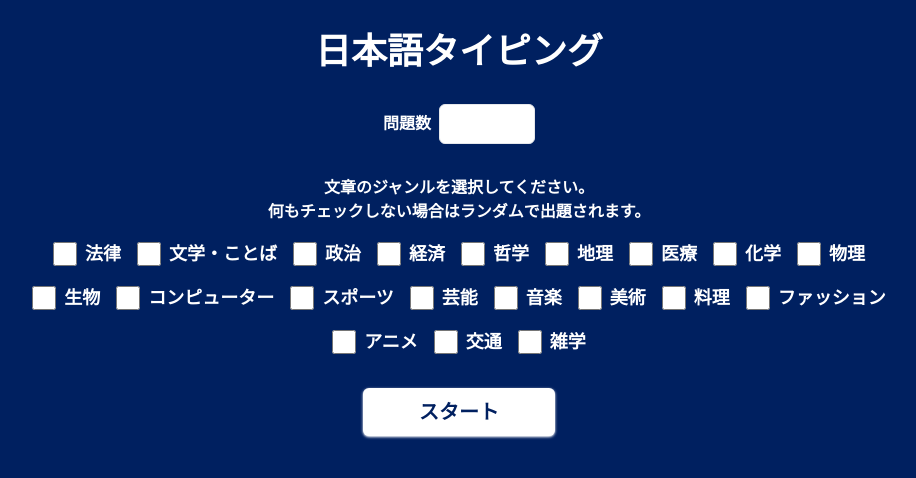
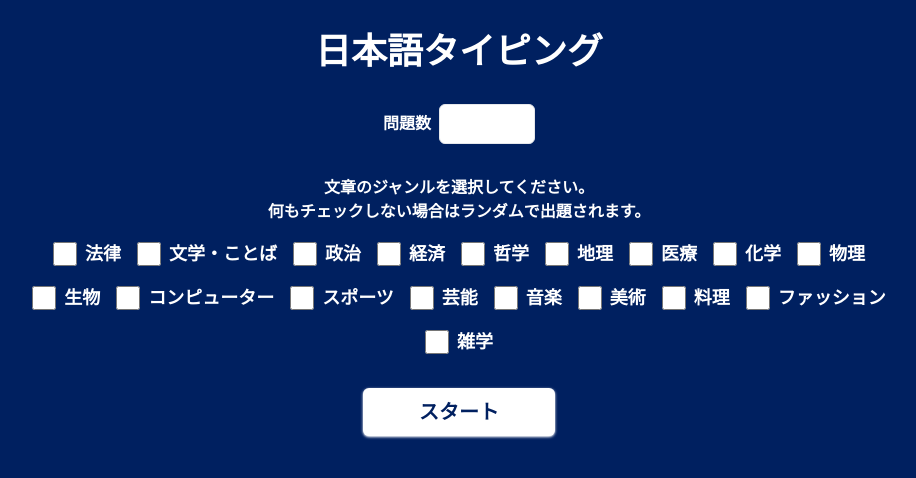
Before and after one commit to seihello/typing-game, a Next.js app: page / in a window 1280 px wide. Shown: the top 478 px of the page, without its empty margins (181-1097 px from the left). Built offline with nearby package versions, Linux system fonts and the light colour scheme.

Commit message:
improvement: remove unnecessary topics

```diff
--- a/constants.ts
+++ b/constants.ts
@@ -16,8 +16,6 @@ export const TOPICS = [
   "美術",
   "料理",
   "ファッション",
-  "アニメ",
-  "交通",
   "雑学",
 ]
 
```
